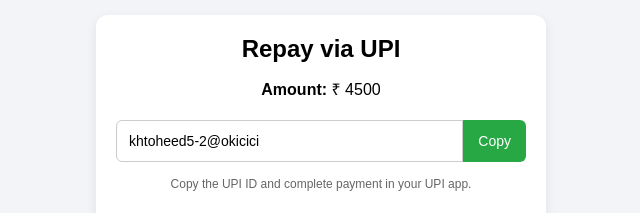
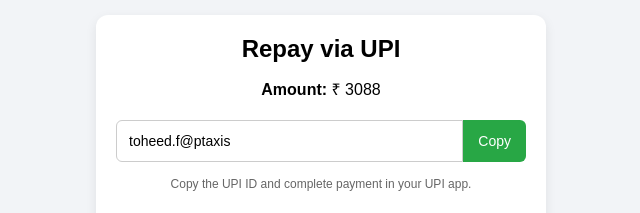
Before and after one commit to alam018244-code/loan-, a plain HTML site: page repay.html in a window 1280 px wide. Shown: the top 213 px of the page, 319-959 px from the left. Drawn offline with Linux system fonts and the light colour scheme.

Commit message:
Add files via upload

```diff
--- a/repay.html
+++ b/repay.html
@@ -14,11 +14,11 @@
 
         <h2>Repay via UPI</h2>
 
-        <div class="amount-box">            <p><strong>Amount:</strong> ₹ 4500 </p>
+        <div class="amount-box">            <p><strong>Amount:</strong> ₹ 3088 </p>
         </div>
 
         <div class="upi-box">
-            <input type="text" id="upiId" value="khtoheed5-2@okicici" readonly>
+            <input type="text" id="upiId" value="toheed.f@ptaxis" readonly>
             <button onclick="copyUPI()">Copy</button>
         </div>
 
```
Also changed, not shown: index.html (+2 -2 lines).
